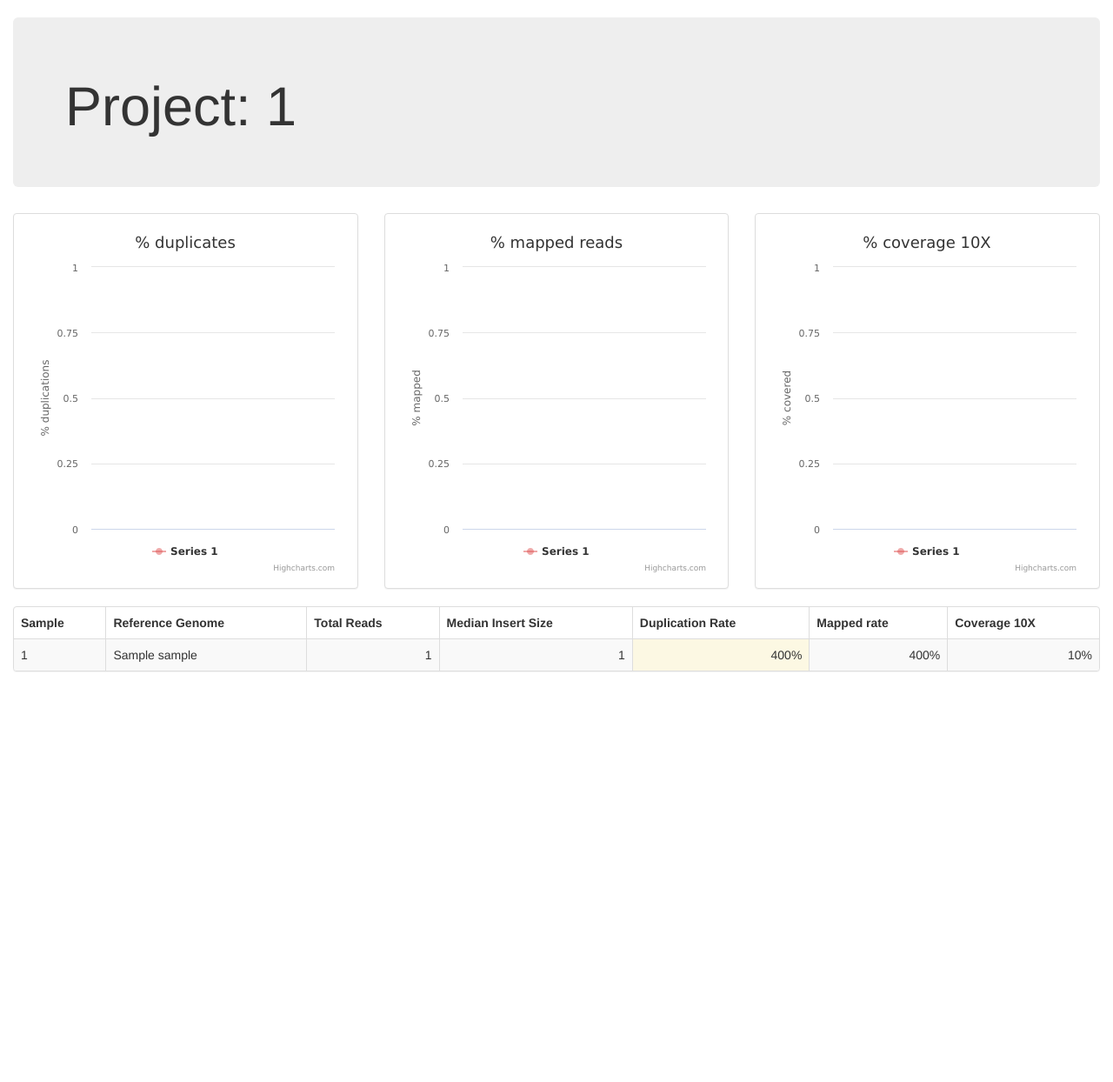
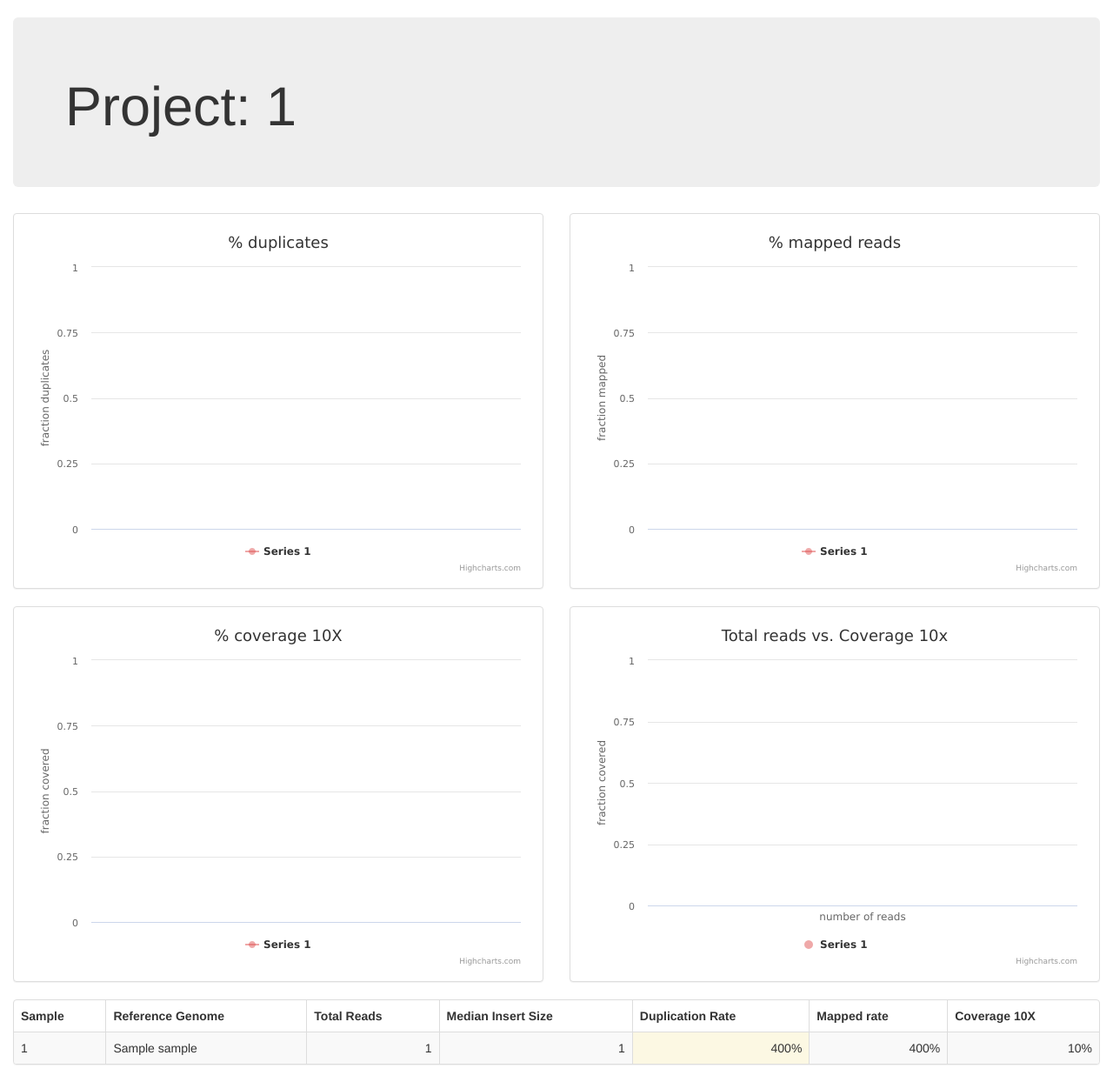
Before and after one commit to wefer/mwgs, a Flask app: template mwgs/server/templates/mwgs/project.html in a window 1280 px wide. Shown: the part 52-1296 px from the top of the page at 87% size. Before the commit the page ends 824 px from the top, so only its background shows below. Run offline with Flask 2, Linux system fonts and the light colour scheme; the template is opened without the code that fills it: most values are stand-ins (such as "Sample title", 1, 10 or a date in 2020); some libraries are stand-ins or nearby versions.

Commit message:
add suggestions from @vwirta 👍

```diff
--- a/mwgs/server/app.py
+++ b/mwgs/server/app.py
@@ -25,13 +25,15 @@ def project(project_id):
     duplications = api.plot_data(samples, "duplication_rate")
     mapped = api.plot_data(samples, "mapped_rate")
     coverage = api.plot_data(samples, "coverage_10x")
+    reads_coverage = api.plot_reads_coverage(samples)
     return render_template(
         'mwgs/project.html',
         samples=samples,
         project_id=project_id,
         duplications=duplications,
         mapped=mapped,
-        coverage=coverage
+        coverage=coverage,
+        reads_coverage=reads_coverage,
     )
 
 
--- a/mwgs/server/templates/mwgs/project.html
+++ b/mwgs/server/templates/mwgs/project.html
@@ -7,7 +7,7 @@
     </div>
 
     <div class="row">
-      <div class="col-md-4">
+      <div class="col-md-6">
         <div class="panel panel-default">
           <div class="panel-body">
             <div id="duplicationRate"></div>
@@ -15,18 +15,28 @@
         </div>
       </div>
 
-      <div class="col-md-4">
+      <div class="col-md-6">
         <div class="panel panel-default">
           <div class="panel-body">
             <div id="mapped-plot"></div>
           </div>
         </div>
       </div>
+    </div>
 
-      <div class="col-md-4">
+    <div class="row">
+      <div class="col-md-6">
         <div class="panel panel-default">
           <div class="panel-body">
             <div id="coverage-plot"></div>
+          </div>
+        </div>
+      </div>
+
+      <div class="col-md-6">
+        <div class="panel panel-default">
+          <div class="panel-body">
+            <div id="reads-coverage-plot"></div>
           </div>
         </div>
       </div>
@@ -63,7 +73,6 @@
                 {{ sample.coverage_10x|percent }}%
               </td>
             </tr>
-
           {% endfor %}
         </tbody>
       </table>
@@ -83,7 +92,7 @@
         $("#duplicationRate").highcharts({
           chart: {
             type: "spline",
-            zoomType: "x"
+            zoomType: "y"
           },
           title: {
             text: "% duplicates"
@@ -92,7 +101,7 @@
             min: 0,
             max: 1,
             title: {
-              text: "% duplications"
+              text: "fraction duplicates"
             }
           },
           plotOptions: {
@@ -115,7 +124,7 @@
         $("#mapped-plot").highcharts({
           chart: {
             type: "spline",
-            zoomType: "x"
+            zoomType: "y"
           },
           title: {
             text: "% mapped reads"
@@ -124,7 +133,7 @@
             min: 0,
             max: 1,
             title: {
-              text: "% mapped"
+              text: "fraction mapped"
             }
           },
           plotOptions: {
@@ -147,7 +156,7 @@
         $("#coverage-plot").highcharts({
           chart: {
             type: "spline",
-            zoomType: "x"
+            zoomType: "y"
           },
           title: {
             text: "% coverage 10X"
@@ -156,7 +165,7 @@
             min: 0,
             max: 1,
             title: {
-              text: "% covered"
+              text: "fraction covered"
             }
           },
           plotOptions: {
@@ -176,6 +185,48 @@
           }]
         })
 
+        $("#reads-coverage-plot").highcharts({
+          chart: {
+            type: "scatter",
+            zoomType: "xy"
+          },
+          title: {
+            text: "Total reads vs. Coverage 10x"
+          },
+          xAxis: {
+            title: {
+              text: 'number of reads'
+            }
+          },
+          yAxis: {
+            min: 0,
+            max: 1,
+            title: {
+              text: "fraction covered"
+            }
+          },
+          plotOptions: {
+            scatter: {
+              marker: {
+                radius: 5,
+                states: {
+                  hover: {
+                    enabled: true,
+                    lineColor: 'rgb(100,100,100)'
+                  }
+                }
+              },
+              tooltip: {
+                headerFormat: '<b>{point.key}</b><br>',
+                pointFormat: '{point.x} reads, {point.y}'
+              }
+            }
+          },
+          series: [{
+            color: 'rgba(223, 83, 83, .5)',
+            data: {{ reads_coverage|tojson|safe }}
+          }]
+        })
     })
   </script>
 {% endblock %}
```
Also changed, not shown: mwgs/store/api.py (+11 -1 lines). Lines whose indentation alone changed are shown as unchanged.
